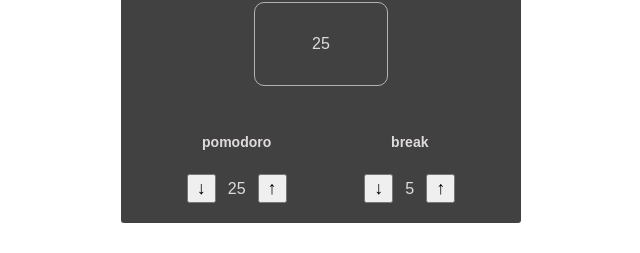
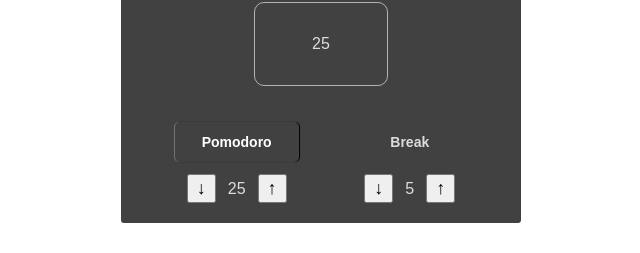
Before and after one commit to Mwaniqi/react-pomod, a React (Create React App) app: page / in a window 1280 px wide. Shown: the part 132-385 px from the top of the page, without its empty margins (319-959 px from the left). Built offline with nearby package versions, Linux system fonts and the light colour scheme.

Commit message:
display the correct selected mode

```diff
--- a/src/App.js
+++ b/src/App.js
@@ -15,8 +15,8 @@
       justifyContent: 'center'
     }
 
-    return(
-      <p style={displayStyles}>{this.props.timerLength}</p>
+    return (
+      <p id='display' style={displayStyles}>{this.props.timerLength}</p>
     )
   }
 }
@@ -43,37 +43,14 @@
   }
 }
 
-// class Break extends Component{
-//   render() {
-//     return(
-//       <div>
-//         <h3>Break</h3>
-//         <MinusButton handleMinus={this.props.handleMinus}/>
-//         <span>{this.props.breakLength}</span>
-//         <PlusButton handlePlus={this.props.handlePlus}/>
-//       </div>
-//     )
-//   }
-// }
-
 class SessionLength extends Component {
-  toggleActive(e) {
-    var labels = Array.from(document.querySelectorAll('.label'))
-
-    labels.forEach(function(label) {
-      label.classList.remove('active')
-      e.target.classList.add('active')
-    })
-  }
 
   render() {
     var props = this.props
     var duration = (props.id === 'pomodoro') ? props.timerLength : props.breakLength
-    // var activated = (props.id === 'pomodoro') ? 'active' : null
 
     return(
       <React.Fragment>
-        <h3 className='label' onClick={this.toggleActive.bind(this)}>{props.id}</h3>
         <MinusButton handleMinus={props.handleMinus} />
         <span>{duration}</span>
         <PlusButton handlePlus={props.handlePlus} />
@@ -87,28 +64,43 @@
     super(props)
 
     this.state = {
-      time: 25,
+      pomodoro: 25,
       break: 5
     }
   }
 
+  toggleActive(e) {
+    var labels = Array.from(document.querySelectorAll('.label'))
+    var displayText = document.getElementById('display')
+
+    labels.forEach(function(label) {
+      label.classList.remove('active')
+      e.target.classList.add('active')
+    })
+
+    if(this.refs.pomodoroLabel.classList.contains('active')) {
+      displayText.textContent = this.state.pomodoro
+    } else {
+      displayText.textContent = this.state.break
+    }
+  }
+
   increment() {
-    console.log('plusBtn')
     this.setState((prevState) => {
-      return {time: prevState.time + 1}
+      return {pomodoro: prevState.pomodoro + 1}
     })
   }
 
   decrement() {
     console.log('minusBtn')
     this.setState((prevState) => {
-      return {time: prevState.time - 1}
+      return {pomodoro: prevState.pomodoro - 1}
     })
   }
 
   render() {
     var timer = {
-      timerLength: this.state.time,
+      timerLength: this.state.pomodoro,
       breakLength: this.state.break
     }
 
@@ -127,16 +119,16 @@
         <Display {...timer} />
 
         <section className='controls'>
-          <div>
-          {/* <input name='select' type='radio'></input> */}
-            <SessionLength id='pomodoro'
-              {...timer} {...plusMinus} />
+          <div id='pomodoroComp'>
+            <h3 ref='pomodoroLabel' className='label active'
+              onClick={this.toggleActive.bind(this)}>Pomodoro</h3>
+            <SessionLength id='pomodoro' {...timer} {...plusMinus} />
           </div>
 
-          <div>
-          {/* <input name='select' type='radio'></input> */}
-            <SessionLength id='break'
-            {...timer} {...plusMinus} />
+          <div id='breakComp'>
+           <h3 ref='breakLabel' className='label'
+            onClick={this.toggleActive.bind(this)}>Break</h3>
+            <SessionLength id='break' {...timer} {...plusMinus} />
           </div>
         </section>
       </main>
```
